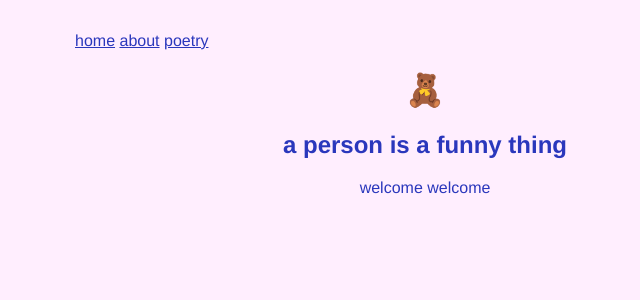
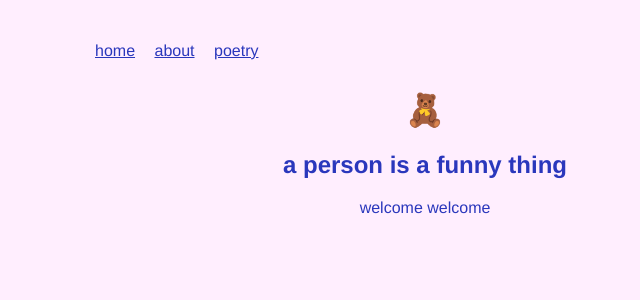
Before and after one commit to loladekhuijzen/loladekhuijzen.github.io, a Jekyll site: the page built from index.md, in a window 1280 px wide. Shown: the top 300 px of the page, without its empty margins (215-855 px from the left). Built offline with Jekyll 4.4.1, drawn with Linux system fonts in a browser that asks for light colours.

Commit message:
Update default.html

```diff
--- a/_layouts/default.html
+++ b/_layouts/default.html
@@ -19,7 +19,7 @@
         text-align: center;
     }
     nav {
-      /* padding: 10px 0; */
+      padding: 10px 20px;
       position: sticky;
       top: 0;
       text-align: left;
@@ -27,7 +27,7 @@
       /* margin-bottom: 1.5em; */
     }
     nav a {
-      /* margin-right: 0 15px; */
+      margin: 0 15px 0 0;
       text-decoration: underline;
       color: #2A37BC;
       background: none;
```
